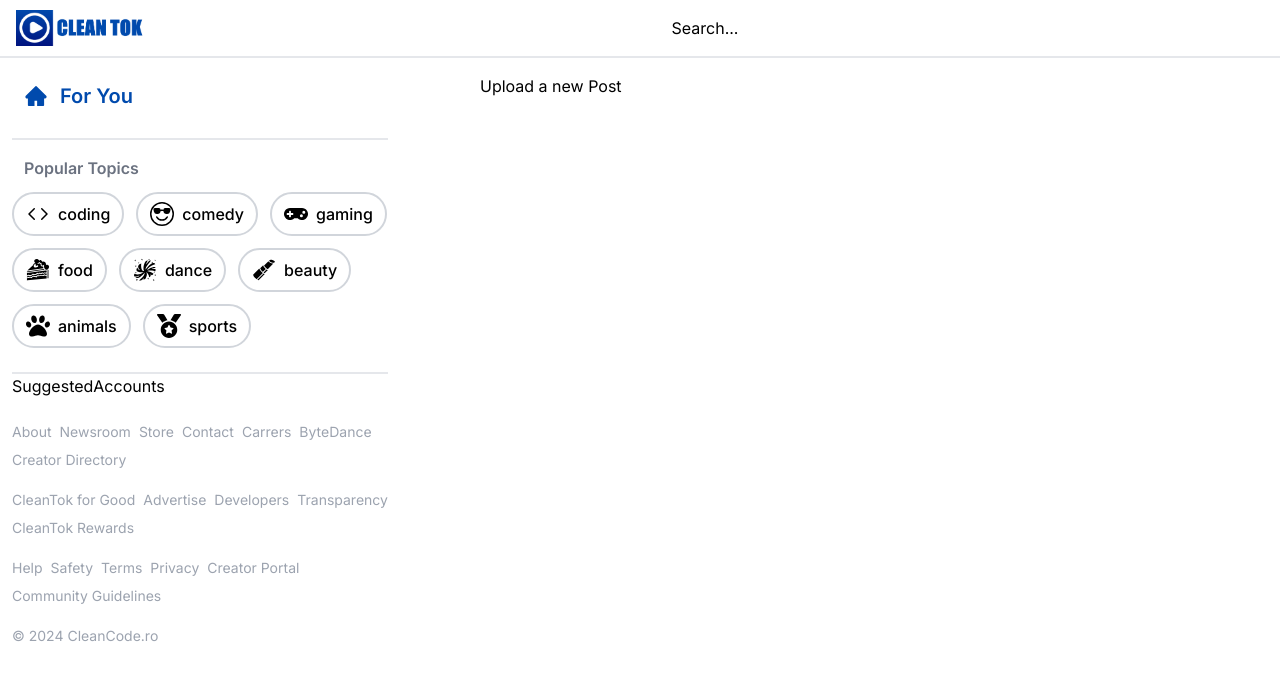
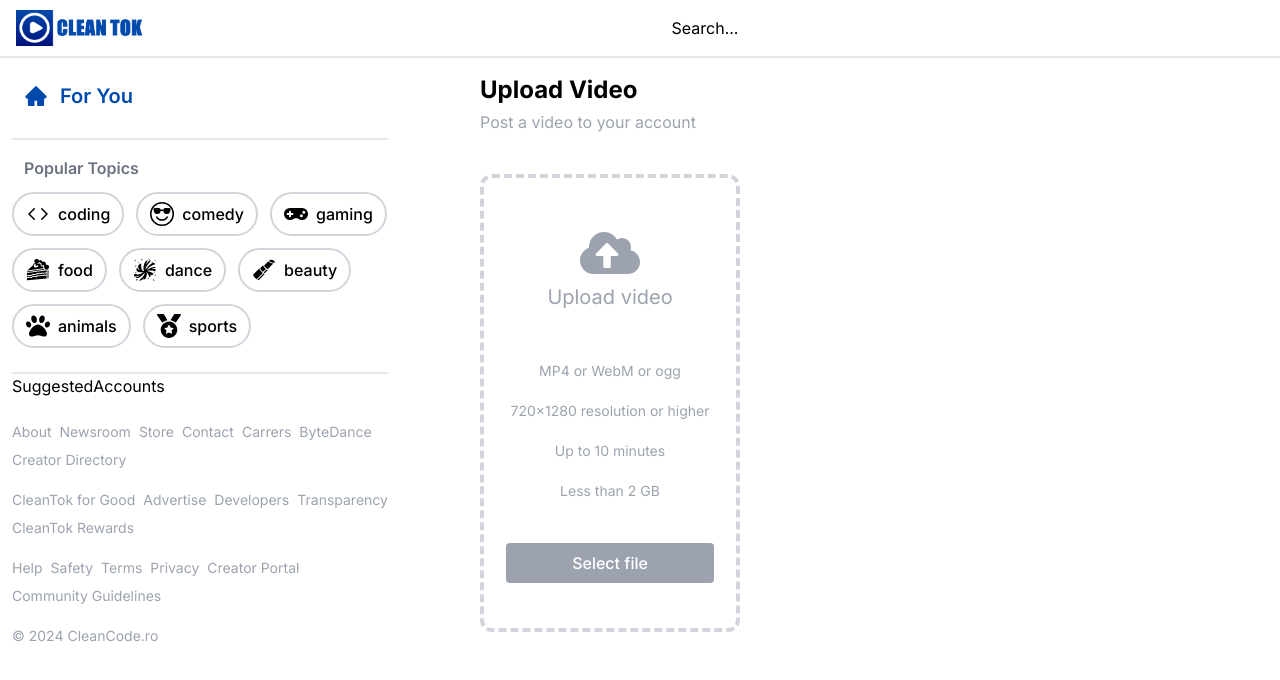
Before and after one commit to CleanCodeRo/CleanTok, a Next.js app: page /upload in a window 1280 px wide. Shown: the top 680 px of the page. Built offline with nearby package versions, Linux system fonts and the light colour scheme; no server answers.

Commit message:
Displayed upload video section

```diff
--- a/app/(site)/upload/page.tsx
+++ b/app/(site)/upload/page.tsx
@@ -1,9 +1,83 @@
-import React from "react";
+"use client";
+
+import React, { useState } from "react";
+import { SanityAssetDocument } from '@sanity/client';
+import { FaCloudUploadAlt } from "react-icons/fa";
 
 interface IProps {}
 
 const PostUpload = (props: IProps) => {
-    return <div>Upload a new Post</div>;
+    const [isLoading, setIsLoading] = useState<Boolean>(false);
+    const [videoAsset, setVideoAsset] = useState<SanityAssetDocument | undefined>();
+
+    const uploadVideo = async (event: any) => {
+        const selectedFile = event.target.files[0];
+        const fileTypes = ["video/mp4", "video/webm", "video/ogg"];
+
+        const isCorrectFileType = fileTypes.includes(selectedFile.type);
+
+        if (isCorrectFileType) {
+            console.log("Correct file type");
+        } else {
+            console.log("Incorrect file type");
+        }
+    };
+
+    return (
+        <div className="flex w-full h-full">
+            <div className=" bg-white rounded-lg">
+                <div>
+                    <div>
+                        <p className="text-2xl font-bold">Upload Video</p>
+                        <p className="text-md text-gray-400 mt-1">Post a video to your account</p>
+                    </div>
+
+                    <div className="group border-dashed rounded-xl border-4 border-gray-300 hover:border-[#004AAD] flex flex-col justify-center items-center outline-none mt-10 w-[260px] h-[458px] p-10 cursor-pointer hover:bg-gray-100">
+                        {isLoading ? (
+                            <p className="text-center text-3xl text-[#004AAD] font-semibold">Uploading...</p>
+                        ) : (
+                            <div>
+                                {videoAsset ? (
+                                    <div></div>
+                                ) : (
+                                    <label className="cursor-pointer">
+                                        <div className="flex flex-col items-center justify-center h-full">
+                                            <div className="flex flex-col justify-center items-center">
+                                                <p className="font-bold text-xl">
+                                                    <FaCloudUploadAlt className="text-gray-400 group-hover:text-[#004AAD] text-6xl" />
+                                                </p>
+                                                <p className="text-xl text-center text-gray-400 group-hover:text-black font-normal group-hover:font-semibold">
+                                                    Upload video
+                                                </p>
+                                            </div>
+
+                                            <p className="flex flex-col text-gray-400 text-center mt-10 text-sm leading-10">
+                                                <span>MP4 or WebM or ogg</span>
+                                                <span>720x1280 resolution or higher</span>
+                                                <span>Up to 10 minutes</span>
+                                                <span>Less than 2 GB</span>
+                                            </p>
+
+                                            <p className="bg-gray-400 group-hover:bg-[#004AAD] text-center mt-8 rounded text-white text-md font-medium p-2 w-52 outline-none">
+                                                Select file
+                                            </p>
+
+                                            <input
+                                                type="file"
+                                                name="upload-video"
+                                                onChange={uploadVideo}
+                                                className="w-0 h-0"
+                                            />
+                                        </div>
+                                    </label>
+                                )}
+                            </div>
+                        )}
+                    </div>
+                </div>
+            </div>
+        </div>
+    );
 };
 
 export default PostUpload;
```
